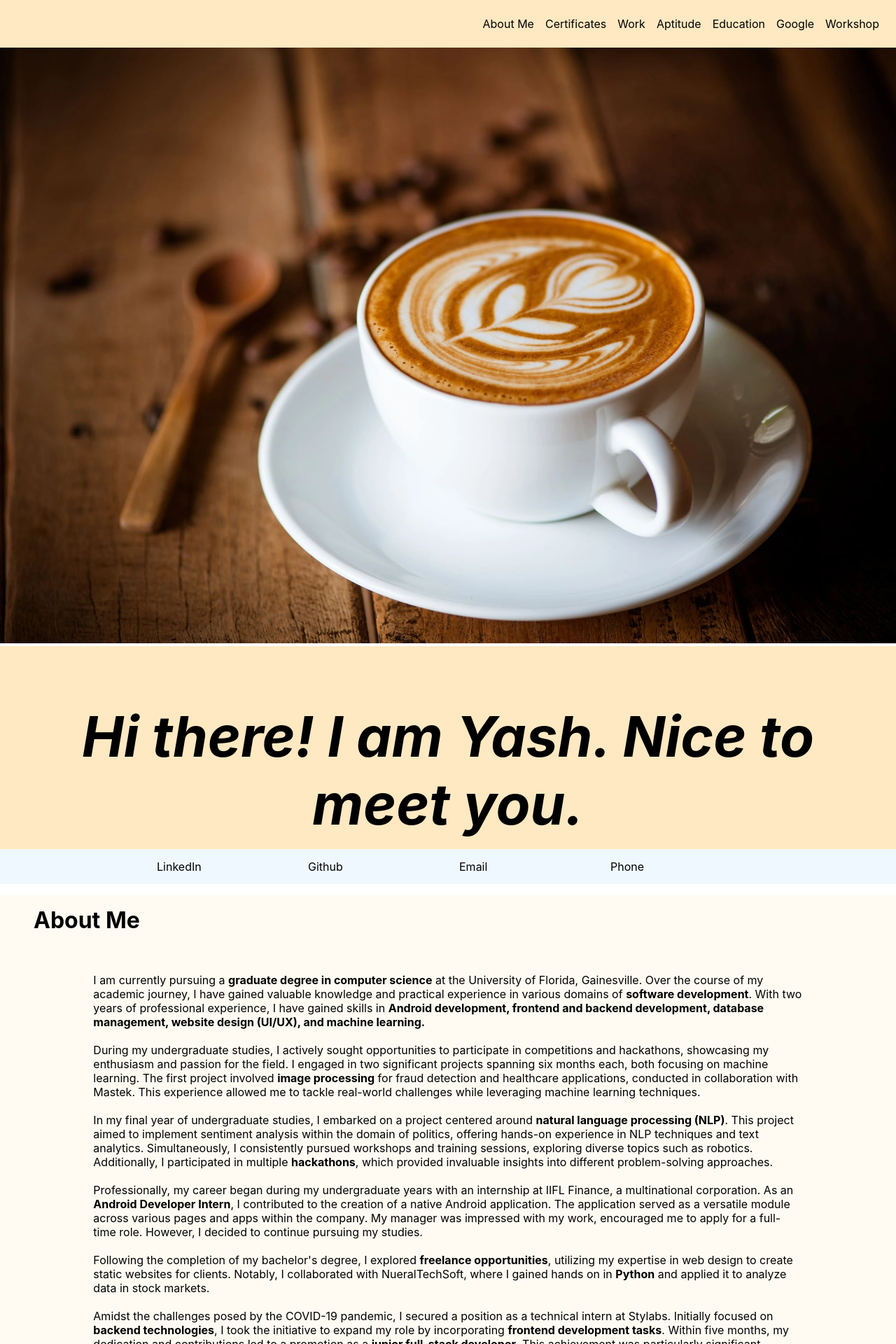
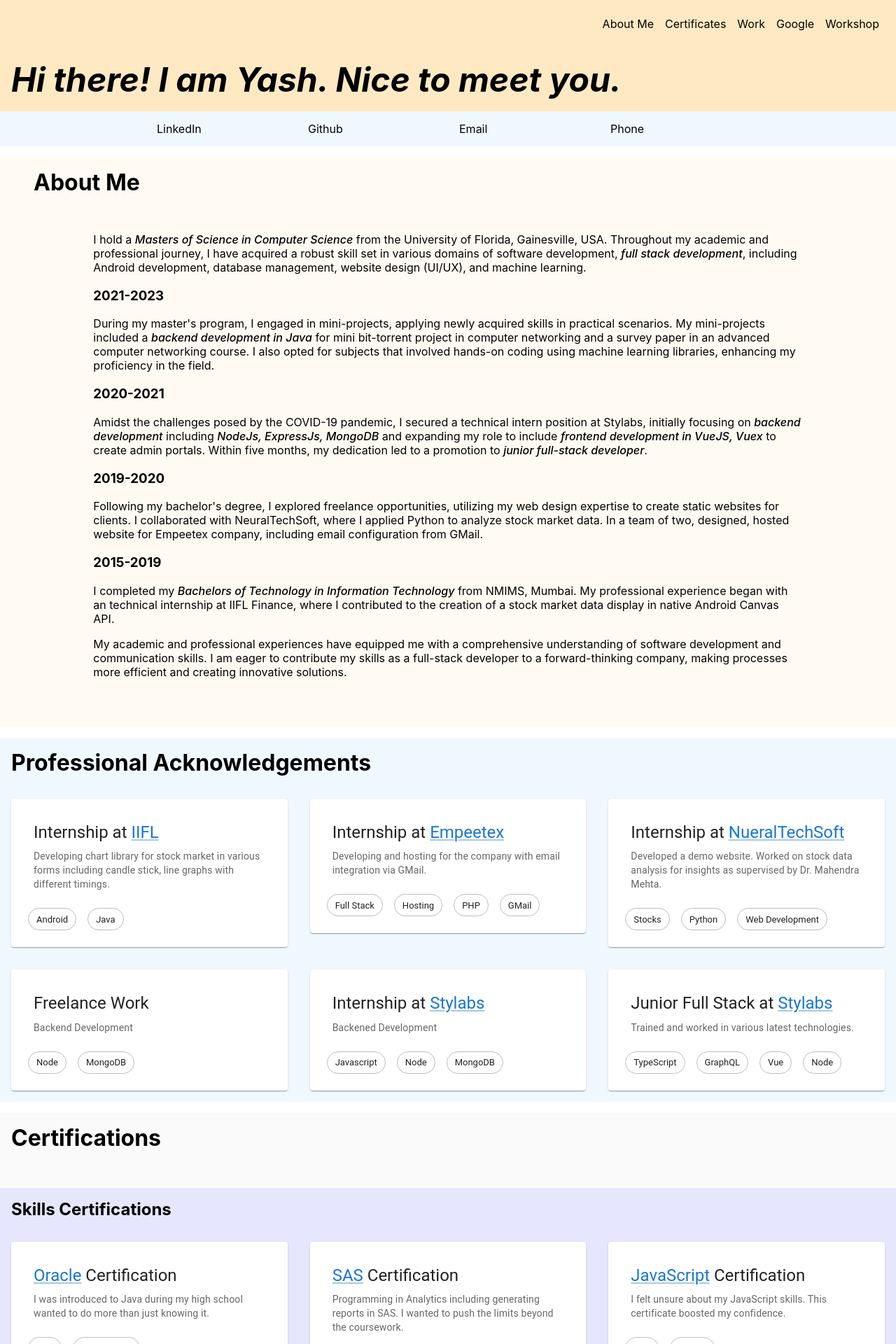
Before and after one commit to yashtibrewal/portfolio-website, a React (Create React App) app: page / in a window 1280 px wide. Shown: the top 1920 px of the page at 70% size. Built offline with nearby package versions, Linux system fonts and the light colour scheme.

Commit message:
Updated About me, Removed Education and Aptitude

```diff
--- a/src/App.css
+++ b/src/App.css
@@ -1,4 +1,7 @@
-
+html,body{
+  margin: 0px;
+  padding: 0px;
+}
 
 #landingPageImage{
   right: 0;
@@ -8,13 +11,11 @@
 
 #navigationBar{
   padding: 1rem;
-  margin-top: 0;
   background-color: rgb(31, 31, 31);
   z-index: 1;
   display: flex;
   justify-content: flex-end;
   position: sticky;
-  width: 100%;
   top:0;
   background-color: rgb(255, 233, 194);
 }
@@ -129,6 +130,7 @@
   display: flex;
   justify-content: center;
   min-height: 50px;
+  margin-top: 0px;
 }
 
 #aptitudeTests{
@@ -184,12 +186,17 @@ a:hover{
   margin: 0;
 }
 
+.semi_bold{
+  font-weight: 500;
+  font-style: italic;
+}
+
 @media screen and (max-width: 1020px) {
   #navigationBar{
     display: none;
   }
   #greet{
-    font-size: 1rem;
+    font-size: 2rem;
   }
 }
 /* 576px, 768px, 992px, and 1200px */
@@ -206,7 +213,6 @@ a:hover{
     width: inherit;
   }
   #greet{
-    padding-top: 5rem;
-    font-size: 5rem;
+    font-size: 3rem;
   }
 }
--- a/src/App.tsx
+++ b/src/App.tsx
@@ -15,15 +15,15 @@ function App() {
   return (
     <div className="App">
       <NavigationBar></NavigationBar>
-      <LandingPage></LandingPage>
+      {/* <LandingPage></LandingPage> */}
       <Greet></Greet>
       <Footer></Footer>
       <AboutMe></AboutMe>
-      <GoogleCertifications></GoogleCertifications>
-      <AptitudeTests></AptitudeTests>
-      <Education></Education>
+      {/* <AptitudeTests></AptitudeTests> */}
+      {/* <Education></Education> */}
       <ProfessionalCertificates></ProfessionalCertificates>
       <Certificates></Certificates>
+      <GoogleCertifications></GoogleCertifications>
       <WorkshopCertificates></WorkshopCertificates>
     </div>
   );
--- a/src/components/AboutMe.tsx
+++ b/src/components/AboutMe.tsx
@@ -12,23 +12,41 @@ function AboutMe() {
         <Grid item xs={10}>
           <div className="aboutMetText">
             <br />
-            <div><br />I am currently pursuing a <b>graduate degree in computer science</b> at the University of Florida, Gainesville. Over the course of my academic journey, I have gained valuable knowledge and practical experience in various domains of <b>software development</b>. With two years of professional experience, I have gained skills in <b>Android development, frontend and backend development, database management, website design (UI/UX), and machine learning. </b></div>
-            <div><br />During my undergraduate studies, I actively sought opportunities to participate in competitions and hackathons, showcasing my enthusiasm and passion for the field. I engaged in two significant projects spanning six months each, both focusing on machine learning. The first project involved <b>image processing</b> for fraud detection and healthcare applications, conducted in collaboration with Mastek. This experience allowed me to tackle real-world challenges while leveraging machine learning techniques. </div>
-            <div><br />In my final year of undergraduate studies, I embarked on a project centered around <b>natural language processing (NLP)</b>. This project aimed to implement sentiment analysis within the domain of politics, offering hands-on experience in NLP techniques and text analytics. Simultaneously, I consistently pursued workshops and training sessions, exploring diverse topics such as robotics. Additionally, I participated in multiple <b>hackathons</b>, which provided invaluable insights into different problem-solving approaches. </div>
-            <div><br />Professionally, my career began during my undergraduate years with an internship at IIFL Finance, a multinational corporation. As an <b>Android Developer Intern</b>, I contributed to the creation of a native Android application. The application served as a versatile module across various pages and apps within the company. My manager was impressed with my work, encouraged me to apply for a full-time role. However, I decided to continue pursuing my studies. </div>
-            <div><br />Following the completion of my bachelor's degree, I explored <b>freelance opportunities</b>, utilizing my expertise in web design to create static websites for clients. Notably, I collaborated with NueralTechSoft, where I gained hands on in <b>Python</b> and applied it to analyze data in stock markets. </div>
-            <div><br />Amidst the challenges posed by the COVID-19 pandemic, I secured a position as a technical intern at Stylabs. Initially focused on <b>backend technologies</b>, I took the initiative to expand my role by incorporating <b>frontend development tasks</b>. Within five months, my dedication and contributions led to a promotion as a <b>junior full-stack developer</b>. This achievement was particularly significant considering the high layoff rate during the pandemic. </div>
-            <div><br />Motivated to continue my academic pursuits, I applied to several universities for a master's degree in computer science. Eventually, I received acceptance letters from prominent institutions such as the Uni. of California (Irvine), Northeastern Uni. (MA), the Uni. of Florida (GNV, FL), and Syracuse Uni. (NY). After considering the circumstances, I chose to join the University of Florida (UF) and continued my journey as a Gator, beginning my master's program. </div>
-            <div><br />During my master's studies, I have been exposed to a wide range of new concepts and technologies through various courses. Engaging in mini-projects allowed me to apply these newly acquired skills and gain practical experience. I also experienced cultural differences and diverse teaching approaches, as studying in the United States provided a different educational environment compared to my earlier studies in India. </div>
-            <div><br />Among the numerous courses I pursued, one of my favorites was Software Verification. This course introduced an intriguing approach suggesting that software could be verified without need for testing. I engaged in research work focused on advanced computer networking. This experience allowed me to dig deeper into the existing technologies. Furthermore, I ventured outside my comfort zone by enrolling in an entrepreneurship course. This course provided valuable insights and instilled an entrepreneurial mindset within me. </div>
-            <div><br />To further fuel my passion for machine learning, I opted for subjects that incorporated hands-on coding using machine learning libraries. This practical exposure enabled me to apply algorithms and develop predictive models, enhancing my proficiency in the field. </div>
-            <div><br />Throughout my academic journey, I cultivated an interest in extracurricular activities as well. Initially exploring sports like lawn tennis, I eventually found my passion for chess, and swimming. Recognizing its strategic nature and intellectual stimulation, I actively pursued chess and even participated in rated tournaments during my college. </div>
-            <div><br />While pursuing my master's degree, I continued to nurture my interest in <b>chess</b>. Participating in rated tournaments within the college circuit allowed me to challenge myself against skilled opponents. A truly memorable experience was getting the opportunity to meet and play against Sam Shankland. Even after the event, he remembered the moves I played, leaving me shocked. </div>
-            <div><br />As I approach the completion of my master's program, with just one semester and one course remaining, I eagerly anticipate commencing my professional career in the United States. Fueled my passion for learning, my curiosity to explore new technologies, and my drive to go the extra mile, I aspire to contribute my skills to a company, making processes more efficient, creating innovative solutions, and embarking on a fulfilling career journey. I am excited to leverage my knowledge and skills as I embark on a successful career in the field of computer science. </div>
+            <div>
+              <p>
+                I hold a <span className="semi_bold">Masters of Science in Computer Science</span> from the University of Florida, Gainesville, USA. Throughout my academic and professional journey, I have acquired a robust skill set in various domains of software development, <span className="semi_bold">full stack development</span>, including Android development, database management, website design (UI/UX), and machine learning.
+              </p>
+
+              <h3>2021-2023</h3>
+              <p>
+                During my master's program, I engaged in mini-projects, applying newly acquired skills in practical scenarios. My mini-projects included a <span className="semi_bold">backend development in Java</span> for mini bit-torrent project in computer networking and a survey paper in an advanced computer networking course. I also opted for subjects that involved hands-on coding using machine learning libraries, enhancing my proficiency in the field.
+              </p>
+            </div>
+            <div>
+              <h3>2020-2021</h3>
+              <p>
+                Amidst the challenges posed by the COVID-19 pandemic, I secured a technical intern position at Stylabs, initially focusing on <span className="semi_bold"> backend development</span> including <span className="semi_bold">NodeJs, ExpressJs, MongoDB</span> and expanding my role to include <span className="semi_bold">frontend development in VueJS, Vuex</span> to create admin portals. Within five months, my dedication led to a promotion to <span className="semi_bold">junior full-stack developer</span>.
+              </p>
+            </div>
+            <div>
+              <h3>2019-2020</h3>
+              <p>
+                Following my bachelor's degree, I explored freelance opportunities, utilizing my web design expertise to create static websites for clients. I collaborated with NeuralTechSoft, where I applied Python to analyze stock market data. In a team of two, designed, hosted website for Empeetex company, including email configuration from GMail.
+              </p>
+              <h3>2015-2019</h3>
+              <p>
+                I completed my <span className='semi_bold'>Bachelors of Technology in Information Technology</span> from NMIMS, Mumbai. My professional experience began with an technical internship at IIFL Finance, where I contributed to the creation of a stock market data display in native Android Canvas API.
+              </p>
+            </div>
+            <div>
+              <p>
+                My academic and professional experiences have equipped me with a comprehensive understanding of software development and communication skills. I am eager to contribute my skills as a full-stack developer to a forward-thinking company, making processes more efficient and creating innovative solutions.
+              </p>
+            </div>
             <br />
           </div>
         </Grid>
-        <Grid item xs={1}></Grid>
+        {/* <Grid item xs={1}></Grid>
         <Grid item xs={12} sm={12} md={5}>
           <Card className="m-5" sx={{ minWidth: 300 }}>
             <CardContent>
@@ -51,7 +69,7 @@ function AboutMe() {
               </Typography>
               <Typography variant="body2">
 
-I am currently seeking full-time roles in the field of Software Development, with availability to start in January 2024. I am eager to apply my skills and contribute to a dynamic and innovative organization.
+                I am currently seeking full-time roles in the field of Software Development, with availability to start in January 2024. I am eager to apply my skills and contribute to a dynamic and innovative organization.
               </Typography>
             </CardContent>
           </Card>
@@ -86,7 +104,7 @@ I am currently seeking full-time roles in the field of Software Development, wit
           </Card>
         </Grid>
         <Grid item xs={12} sm={12} md={1}>
-        </Grid>
+        </Grid> */}
       </Grid>
     </div>
   )
--- a/src/components/Greetings.tsx
+++ b/src/components/Greetings.tsx
@@ -1,8 +1,11 @@
 
-export default function Greet(){
+export default function Greet() {
     return (
-        <h1 id="greet">
-            Hi there! I am Yash. Nice to meet you.
-        </h1>
+        <div>
+            {/* <img src=".\src\images\Professional Pic.jpeg" alt="Profile Picture"></img> */}
+            <h1 id="greet">
+                Hi there! I am Yash. Nice to meet you.
+            </h1>
+        </div>
     )
 }
--- a/src/components/NavigationBar.tsx
+++ b/src/components/NavigationBar.tsx
@@ -4,8 +4,8 @@ function NavigationBar() {
             <a className="list-item" href="#aboutMe">About Me</a>
             <a className="list-item" href="#certificates">Certificates</a>
             <a className="list-item" href="#professionalCertificates">Work</a>
-            <a className="list-item" href="#aptitudeTests">Aptitude</a>
-            <a className="list-item" href="#education">Education</a>
+            {/* <a className="list-item" href="#aptitudeTests">Aptitude</a> */}
+            {/* <a className="list-item" href="#education">Education</a> */}
             <a className="list-item" href="#googleCertificates">Google</a>
             <a className="list-item" href="#workshopCertificates">Workshop</a>
         </div>
```
Also changed, not shown: src/components/AccountMenu.tsx (deleted, +0 -93 lines), src/index.tsx (+7 -5 lines), src/images/Professional Pic.jpeg (added).
